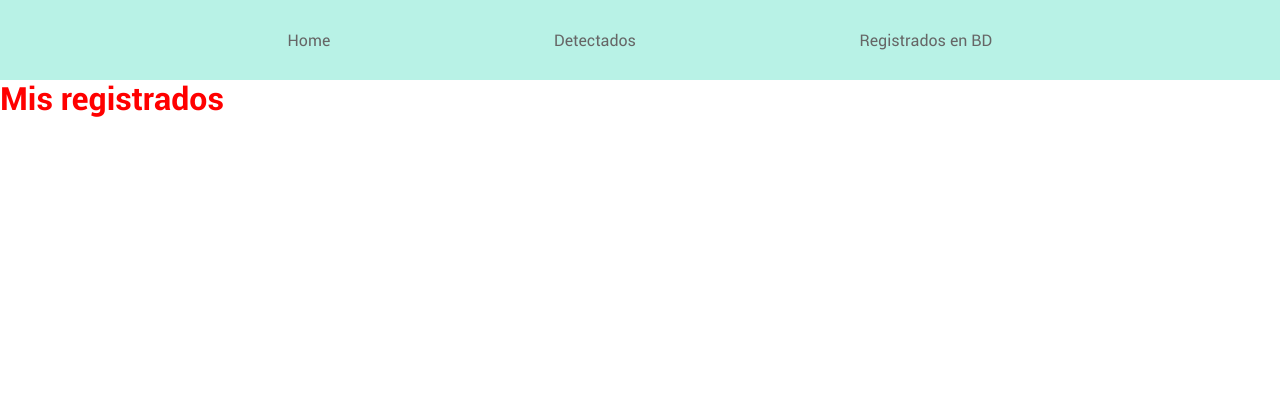
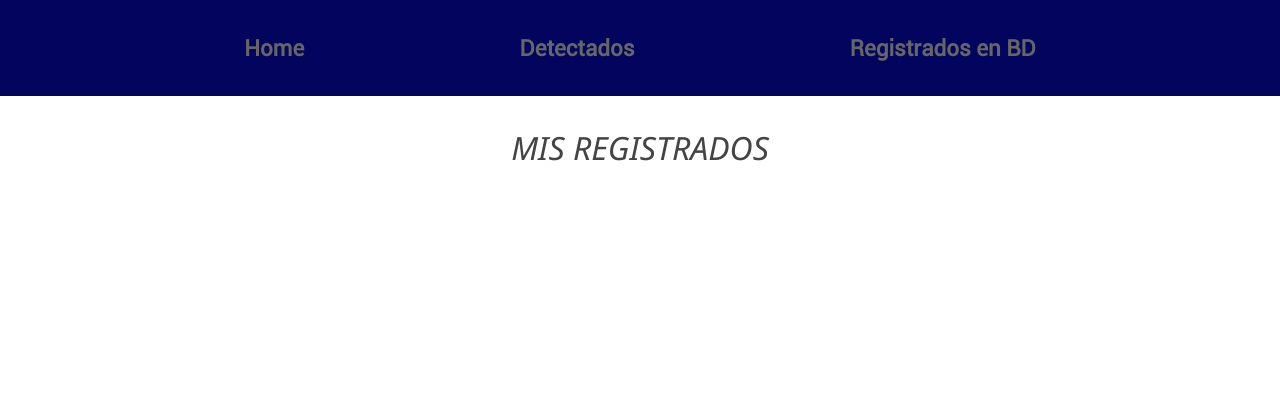
Before and after one commit to JarenML/Facial-Recognition-Attendance, a Django app: page /registrados/ in a window 1280 px wide. Shown: the top 420 px of the page. Run offline with Django 5.2, Linux system fonts and the light colour scheme; data that the repository does not hold is empty.

Commit message:
design nav

```diff
--- a/static/css/style.css
+++ b/static/css/style.css
@@ -1,5 +1,5 @@
 :root{
-    --color-primary: #b8f2e6;
+    --color-primary: #03045e;
     --color-text: #666;
     --font-main: Roboto-bold;
     --font-text: Roboto-regular;
@@ -27,12 +27,20 @@ h1, h2, h3, h4, h5, h6{
     color: red;
 }
 
+h1 {
+    color: #444;
+    font-family: 'Segoe UI', Tahoma, Geneva, Verdana, sans-serif;
+    font-style: italic;
+    text-align: center;
+    font-weight: 400;
+}
+
+
 nav{
     display: flex;
     justify-content: center;
     align-items: center;
     width: 100vw;
-    height: 80px;
     background-color: var(--color-primary);
 }
 
@@ -44,6 +52,20 @@ nav ul{
     width: 90%;
 }
 
+nav ul li {
+    padding: 35px;
+}
+
 nav ul a{
     text-decoration: none;
+    font-size: 1.4em;
+    font-weight: 800;
 }
+
+nav ul a:hover {
+    color: whitesmoke;
+}
+
+main {
+    padding: 30px;
+}
--- a/templates/base/registrados.html
+++ b/templates/base/registrados.html
@@ -3,7 +3,7 @@
 {% block title %}Registrados{% endblock %}
 {% block style %}<link rel="stylesheet" href="{% static "css/registrados.css" %}">{% endblock%}
 {% block content %}
-    <h1>Mis registrados</h1>
+    <h1>MIS REGISTRADOS</h1>
     <div style="display: flex;">
     {% for registrado in registrados %}
         <div style="border: 1px solid black;">
```
Also changed, not shown: static/css/detectados.css (+0 -9 lines).
